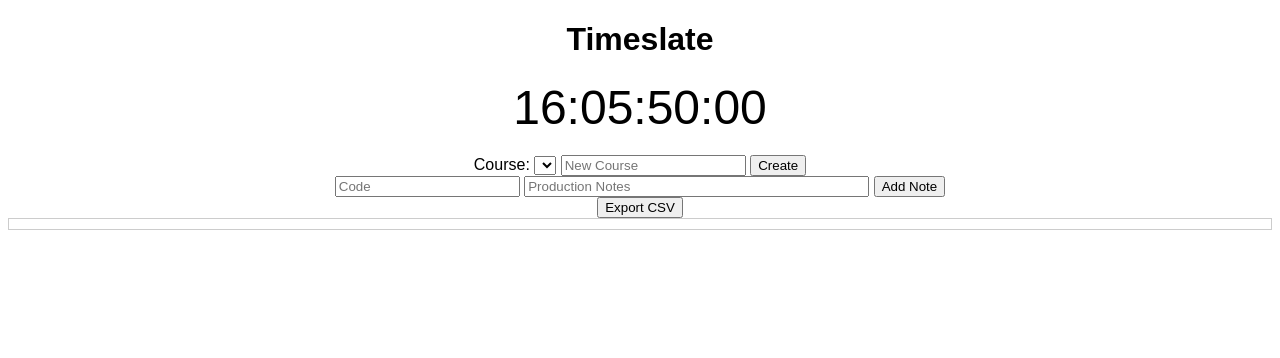
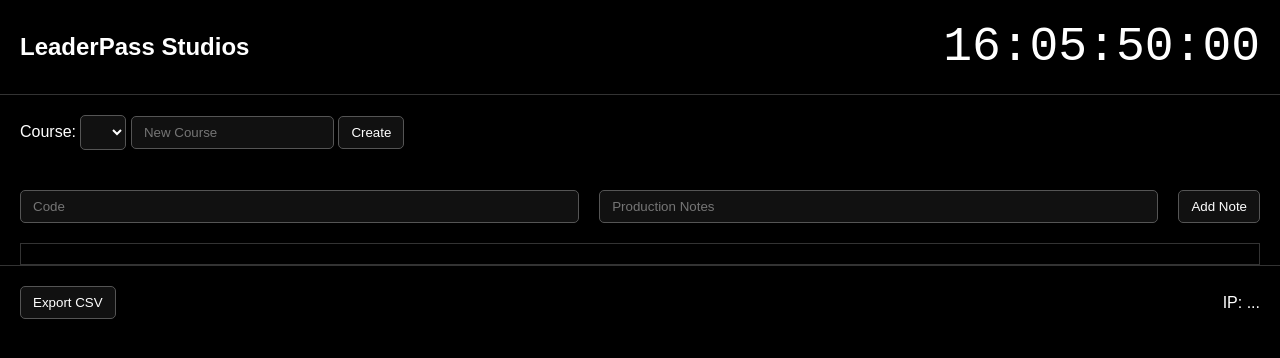
Before and after one commit to lp-jordan/leaderslate, a website: page public/index.html in a window 1280 px wide. Drawn offline with nearby package versions, Linux system fonts and the light colour scheme; no server answers; a web font is replaced by a local one.

```diff
--- a/public/index.html
+++ b/public/index.html
@@ -3,35 +3,33 @@
 <head>
   <meta charset="UTF-8" />
   <title>Timeslate</title>
-  <style>
-    body { font-family: Arial, sans-serif; text-align: center; }
-    #timecode { font-size: 48px; margin: 20px; }
-    #notesLog { max-height: 200px; overflow-y: auto; border: 1px solid #ccc; padding: 5px; }
-    .noteItem { border-bottom: 1px solid #eee; padding: 2px; }
-  </style>
+  <link rel="stylesheet" href="style.css" />
 </head>
 <body>
-  <h1>Timeslate</h1>
-  <div id="timecode">00:00:00:00</div>
+  <div id="topBar">
+    <div id="logo">LeaderPass Studios</div>
+    <div id="timecode">00:00:00:00</div>
+  </div>
 
-  <div>
-    <label>Course: </label>
+  <div id="courseSelector">
+    <label for="courseSelect">Course:</label>
     <select id="courseSelect"></select>
     <input id="newCourse" placeholder="New Course" />
     <button id="createCourse">Create</button>
   </div>
 
-  <div>
+  <div id="notePanel">
     <input id="codeInput" placeholder="Code" />
-    <input id="noteInput" placeholder="Production Notes" size="40" />
+    <input id="noteInput" placeholder="Production Notes" />
     <button id="addNote">Add Note</button>
   </div>
 
-  <div>
+  <div id="notesLog"></div>
+
+  <div id="bottomBar">
     <button id="exportCsv">Export CSV</button>
+    <div>IP: <span id="ipAddress">...</span></div>
   </div>
-
-  <div id="notesLog"></div>
 
   <script src="/socket.io/socket.io.js"></script>
   <script src="script.js"></script>
--- a/public/script.js
+++ b/public/script.js
@@ -17,6 +17,13 @@
 const addNoteBtn = document.getElementById('addNote');
 const notesLog = document.getElementById('notesLog');
 const exportCsv = document.getElementById('exportCsv');
+const ipAddress = document.getElementById('ipAddress');
+
+fetch('/ip')
+  .then(r => r.json())
+  .then(data => {
+    ipAddress.textContent = data.ip;
+  });
 
 function refreshCourseList() {
   fetch('/courses').then(r => r.json()).then(data => {
@@ -63,7 +70,16 @@
 function renderNote(note) {
   const div = document.createElement('div');
   div.className = 'noteItem';
-  div.textContent = `[${note.timestamp}] ${note.code} - ${note.note}`;
+
+  const ts = document.createElement('span');
+  ts.className = 'timestamp';
+  ts.textContent = `[${note.timestamp}]`;
+
+  const text = document.createElement('span');
+  text.textContent = ` ${note.code} - ${note.note}`;
+
+  div.appendChild(ts);
+  div.appendChild(text);
   notesLog.appendChild(div);
   notesLog.scrollTop = notesLog.scrollHeight;
 }
--- /dev/null
+++ b/public/style.css
@@ -0,0 +1,96 @@
+:root {
+  --background: #000000;
+  --text: #ffffff;
+  --accent: #FFD700;
+}
+
+@font-face {
+  font-family: 'Metropolis';
+  src: url('fonts/Metropolis-Regular.otf') format('opentype');
+  font-weight: normal;
+  font-style: normal;
+}
+
+body {
+  background-color: var(--background);
+  color: var(--text);
+  font-family: 'Metropolis', Arial, sans-serif;
+  margin: 0;
+  padding: 0;
+}
+
+#topBar {
+  display: flex;
+  align-items: center;
+  justify-content: space-between;
+  padding: 20px;
+  border-bottom: 1px solid #333;
+}
+
+#logo {
+  font-size: 24px;
+  font-weight: bold;
+}
+
+#timecode {
+  font-size: 48px;
+  font-family: 'Courier New', monospace;
+}
+
+#courseSelector {
+  margin: 20px;
+}
+
+#notePanel {
+  display: flex;
+  gap: 20px;
+  padding: 20px;
+}
+
+#notePanel input {
+  flex: 1;
+}
+
+button, input, select {
+  background-color: #111;
+  color: var(--text);
+  border: 1px solid #555;
+  padding: 8px 12px;
+  border-radius: 5px;
+}
+
+button:hover, button:focus {
+  border-color: var(--accent);
+  box-shadow: 0 0 5px var(--accent);
+}
+
+input:focus, select:focus {
+  outline: none;
+  border-color: var(--accent);
+  box-shadow: 0 0 5px var(--accent);
+}
+
+#notesLog {
+  max-height: 300px;
+  overflow-y: auto;
+  border: 1px solid #333;
+  padding: 10px;
+  margin: 0 20px;
+}
+
+.noteItem {
+  border-bottom: 1px solid #444;
+  padding: 4px 0;
+}
+
+.noteItem .timestamp {
+  color: var(--accent);
+}
+
+#bottomBar {
+  display: flex;
+  justify-content: space-between;
+  align-items: center;
+  padding: 20px;
+  border-top: 1px solid #333;
+}
```
Also changed, not shown: index.js (+13 -0 lines), 1 other file.
